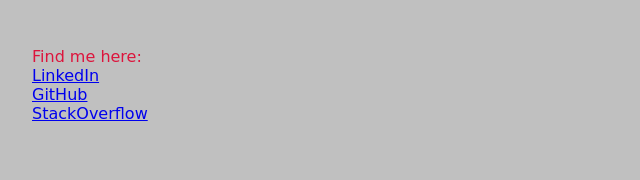
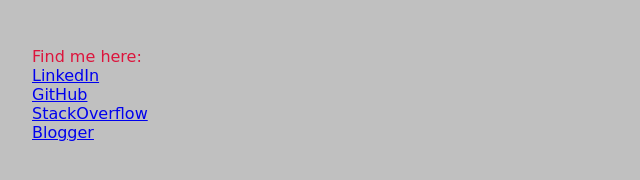
Before and after one commit to KarKunze/karkunze.github.io, a plain HTML site: page index.html in a window 1280 px wide. Shown: the part 414-594 px from the top of the page, 96-736 px from the left. Drawn offline with Linux system fonts and the light colour scheme; a web font is replaced by a local one.

Commit message:
add blogger link

```diff
--- a/index.html
+++ b/index.html
@@ -25,8 +25,9 @@
         <a
         href="https://github.com/KarKunze/karkunze.github.io" target="_blank">GitHub</a> <br/>
         <a
-        href="https://stackexchange.com/users/13424605/karla" target="_blank">StackOverflow</a>
-      </p>
+        href="https://stackexchange.com/users/13424605/karla" target="_blank">StackOverflow</a> <br/>
+        <a
+        href="https://www.blogger.com/profile/09399451966492429169" target="_blank">Blogger</a>
     </div>
 </body>
 
```
Also changed, not shown: README.md.
